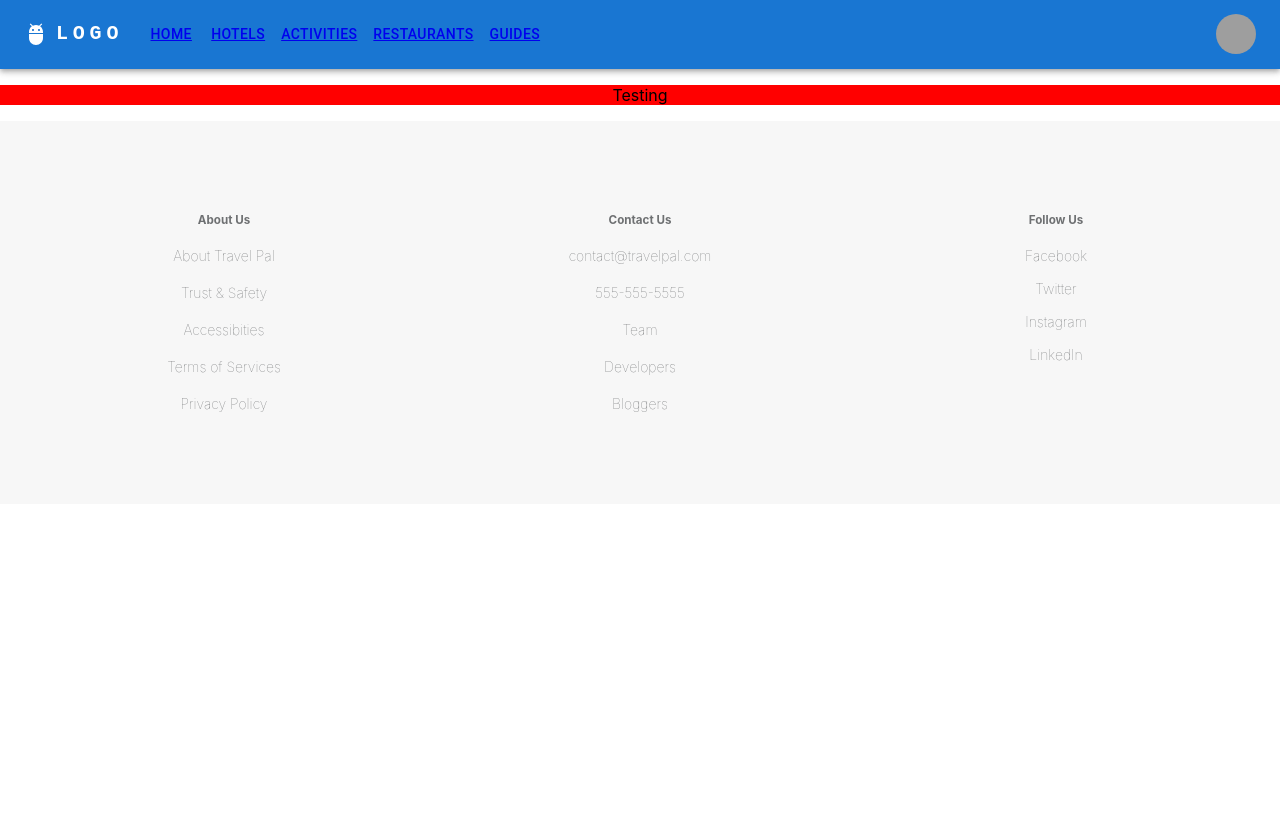
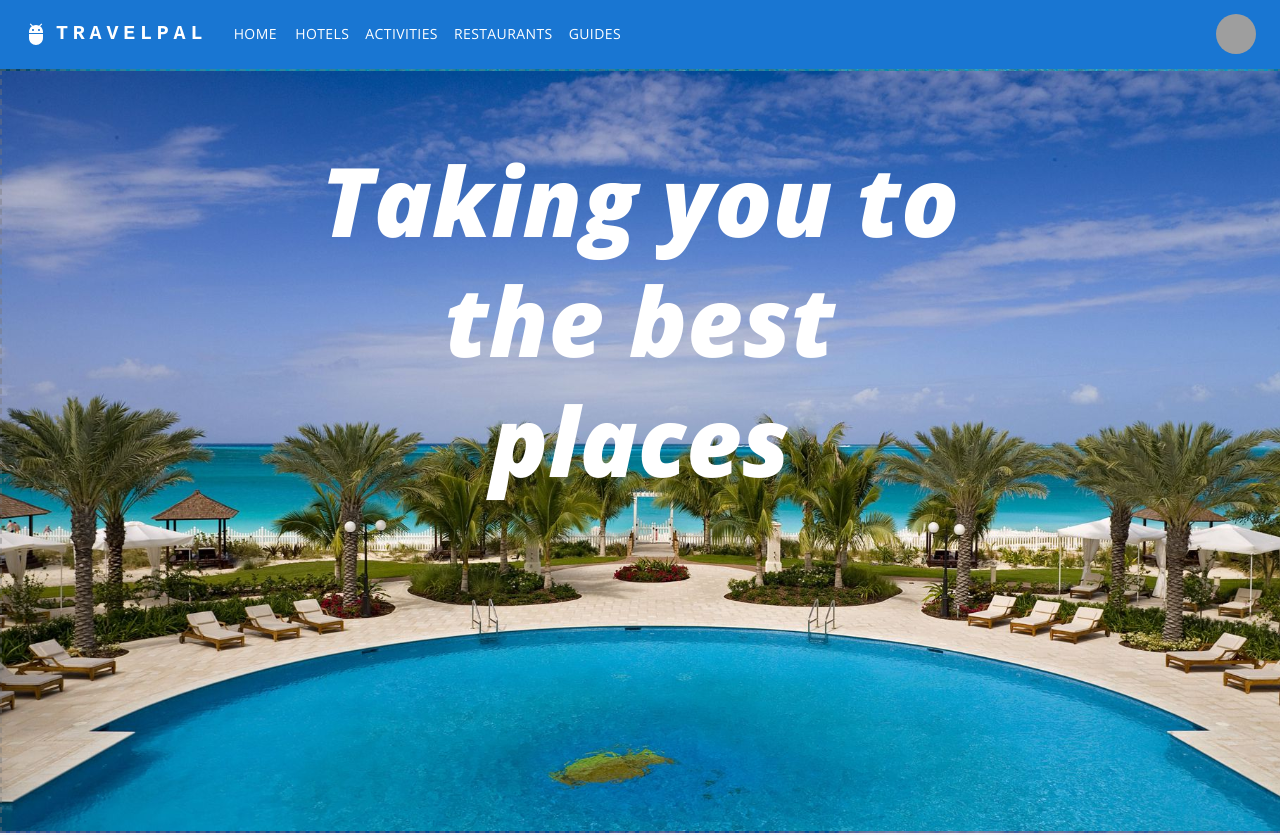
Before and after one commit to nguyenq9/Travelr, a React (Create React App) app in the folder travelpal/: page / in a window 1280 px wide. Shown: the top 835 px of the page. Before the commit the page ends 800 px from the top, so only its background shows below. Built offline with nearby package versions, Linux system fonts and the light colour scheme; grey boxes are pictures that could not be loaded.

Commit message:
working on landing page

```diff
--- a/travelpal/src/components/Landing/Landing.css
+++ b/travelpal/src/components/Landing/Landing.css
@@ -1,3 +1,4 @@
+@import url('https://fonts.googleapis.com/css2?family=Open+Sans:ital,wght@0,400;1,800&display=swap');
 /* .container {
     width: 100%;
     height: auto;
@@ -24,6 +25,30 @@
     background-repeat: no-repeat;
   } */
 
+  *{
+    font-family: 'Open Sans', sans-serif;
+  }
+
   .Landing{
-    background-color: red;
+    width: 100%;
+    border: 2px dashed rgba(120, 120, 120, 0.4);
+    height: 95vh;
+    display: flex;
+    align-items: center;
+    flex-direction: column;
+    background-size: cover;
+    background-image: url(../../images/landingpageimage.jpg);
+    background-position: center;
   }
+
+  .centered {
+    position: absolute;
+    top: 40%;
+    left: 50%;
+    transform: translate(-50%, -50%);
+    line-height: 250%;
+    font-weight: 700;
+    font-style: italic;
+    font-size: 3em;
+    color:white;
+  }
--- a/travelpal/src/components/Landing/Landing.js
+++ b/travelpal/src/components/Landing/Landing.js
@@ -2,10 +2,12 @@ import React from "react";
 import './Landing.css'
 
 class Landing extends React.Component {
-    render(){
+    render() {
         return (
             <div className="Landing">
-                <p>Testing</p>
+                <div className="centered">
+                    <h1>Taking you to the best places</h1>
+                </div>
             </div>
         );
     }
--- a/travelpal/src/components/Navigation/ResponsiveAppBar.js
+++ b/travelpal/src/components/Navigation/ResponsiveAppBar.js
@@ -56,7 +56,7 @@ function ResponsiveAppBar() {
               textDecoration: 'none',
             }}
           >
-            LOGO
+            TRAVELPAL
           </Typography>
 
           <Box sx={{ flexGrow: 1, display: { xs: 'flex', md: 'none' } }}>
@@ -91,7 +91,7 @@ function ResponsiveAppBar() {
               {pages.map((page) => (
                 <MenuItem key={page} onClick={handleCloseNavMenu}>
                   <Typography textAlign="center">
-                    <Link to={`/${page}`}>
+                    <Link style={{textDecoration:"none", color:"white"}} to={`/${page}`}>
                     {page}
                     </Link>
                   </Typography>
@@ -116,7 +116,7 @@ function ResponsiveAppBar() {
               textDecoration: 'none',
             }}
           >
-            LOGO
+            TRAVELPAL
           </Typography>
           <Box sx={{ flexGrow: 1, display: { xs: 'none', md: 'flex' } }}>
             {pages.map((page) => (
@@ -125,7 +125,7 @@ function ResponsiveAppBar() {
                 onClick={handleCloseNavMenu}
                 sx={{ my: 2, color: 'white', display: 'block' }}
               >
-                <Link to={`/${page}`}>
+                <Link style={{textDecoration:"none", color:"white"}} to={`/${page}`}>
                   {page}
                 </Link>
               </Button>
```
